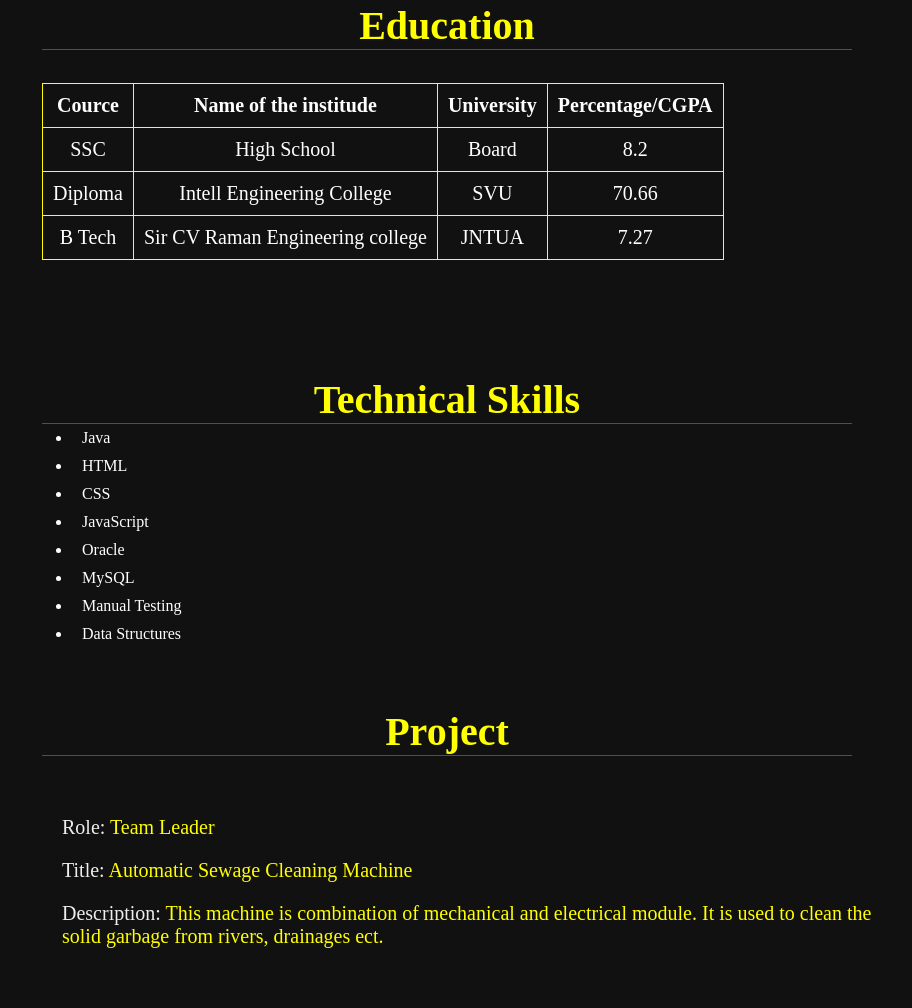
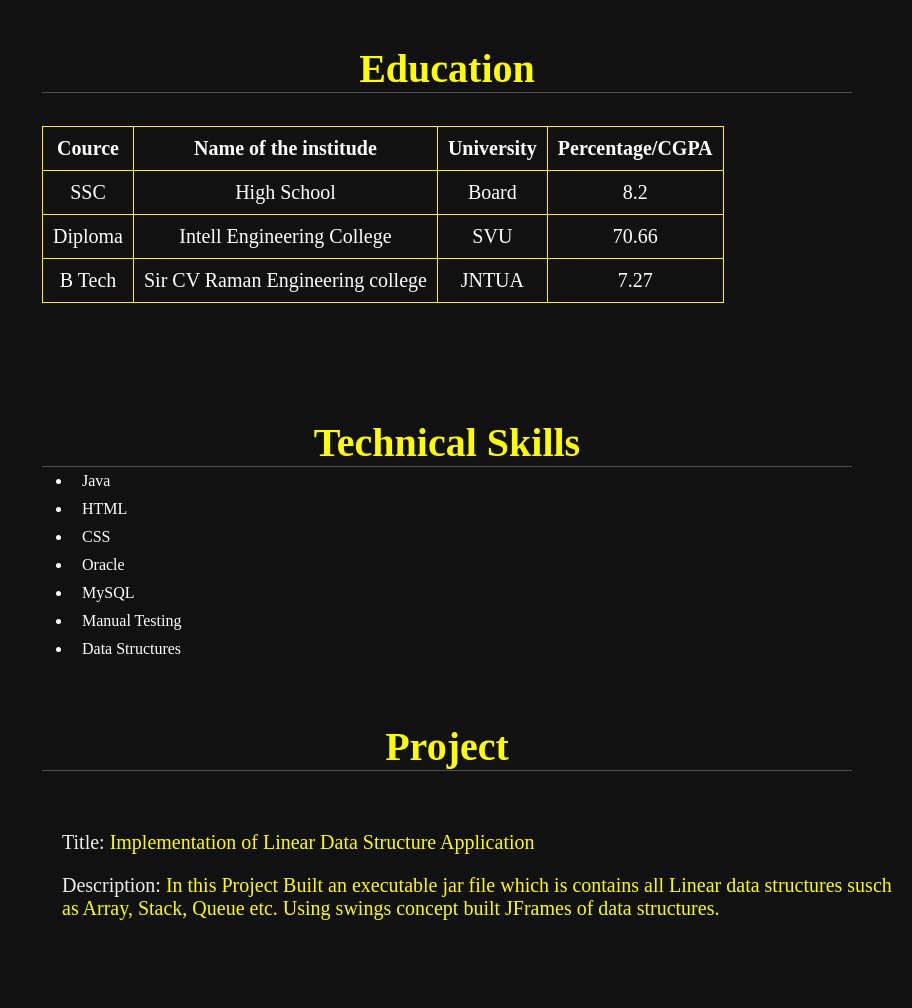
Before and after one commit to Dhanu70/portfolio.github.io, a plain HTML site: page index.html in a window 1280 px wide. Shown: the part 689-1697 px from the top of the page, without its empty margins (368-1280 px from the left). After the commit the page ends 1669 px from the top, so only its background shows below. Drawn offline with Linux system fonts and the light colour scheme.

Commit message:
Add files via upload

```diff
--- a/index.html
+++ b/index.html
@@ -12,7 +12,7 @@
        <div class="user">
        <img src="profile.jpg">
        <h5 class="nm">B Dhanunjaya</h5>
-       <p class="jb">Student</p>
+       <p class="jb">Full Stack Developer</p>
        </div>
        <nav class="nv">
           <ul>
@@ -42,6 +42,7 @@
             <div class="det">
                 <h3><span>Email: </span>dhanuy&@gmail.com</h3>
                 <h3><span>Phone_no: </span>9581290537</h3>
+                <h3><span>Adress: </span>BTM Layout, 1st Stage, Banglore.</h3>
             </div>
         </div>
     </section>
@@ -84,7 +85,6 @@
         <li>Java</li>
         <li>HTML</li>
         <li>CSS</li>
-        <li>JavaScript</li>
         <li>Oracle</li>
         <li>MySQL</li>
         <li>Manual Testing</li>
@@ -97,10 +97,9 @@
     <h1 class="heading"><span>Project</span></h1>
     <div class="Row">
         <div class="det">
-    <h3><span>Role: </span>Team Leader</h3>
-    <h3><span>Title: </span>Automatic Sewage Cleaning Machine</h3>
-    <h3><span>Description: </span>This machine is combination of mechanical and electrical module.
-                                   It is used to clean the solid garbage from rivers, drainages ect. </h3>
+    <h3><span>Title: </span>Implementation of Linear Data Structure Application</h3>
+    <h3><span>Description: </span>In this Project Built an executable jar file which is contains all Linear data structures susch as Array, Stack, Queue etc.
+        Using swings concept built JFrames of data structures. </h3>
         </div>
     </div>
 </section>
```
